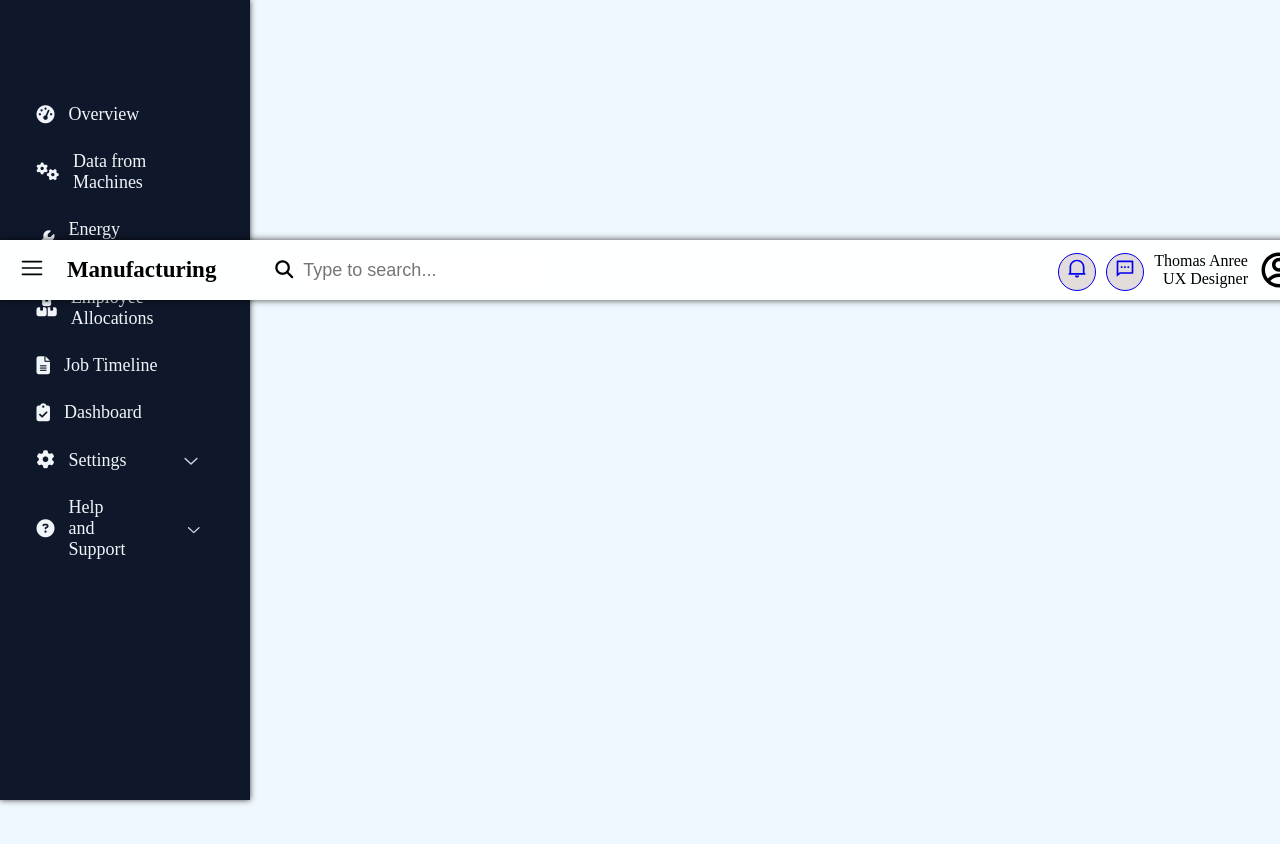
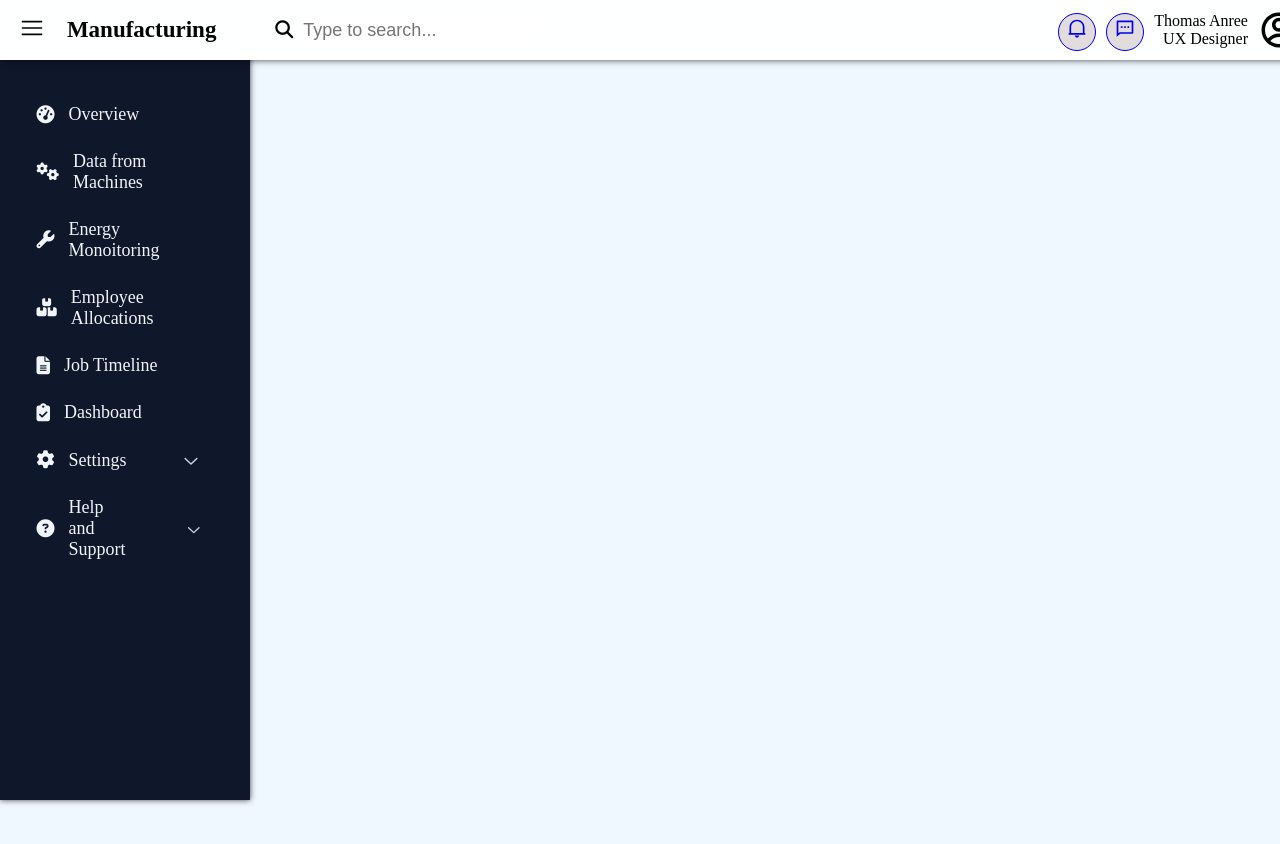
Before and after one commit to LansubTech2024/MES_Frontend, a React (Vite) app: page / in a window 1280 px wide. Shown: the top 844 px of the page. After the commit the page ends 800 px from the top, so only its background shows below. Built offline with nearby package versions, Linux system fonts and the light colour scheme.

Commit message:
some changes added

```diff
--- a/src/Components/CompanyInfo/CompanyInfo.css
+++ b/src/Components/CompanyInfo/CompanyInfo.css
@@ -24,7 +24,7 @@
     font-size: 25px;
     color: rgb(3, 3, 82);
   }
-  main {
+  .company-details main {
     padding: 20px;
     margin-top: 15rem;
     opacity: 0;
--- a/src/Components/Header/Header.css
+++ b/src/Components/Header/Header.css
@@ -7,6 +7,7 @@
     background-color: rgb(254, 255, 255);
     margin: 0;
     position: fixed;
+    margin-top: 0;
     left: 0;
     z-index: 10;
     box-shadow:  0px 0px 7px rgba(0,0,0,0.73);
--- a/src/Login/Login.css
+++ b/src/Login/Login.css
@@ -1,8 +1,3 @@
-body{
-    margin: 0;
-    padding: 0;
-    height: 100vh;
-}
 .login-container{
     background: linear-gradient(to left , white 60%, #1281ea 40%);
     width: 59rem;
--- a/src/Signup/Signup.css
+++ b/src/Signup/Signup.css
@@ -1,8 +1,3 @@
-body{
-    margin: 0;
-    padding: 0;
-    height: 100vh;
-}
 .signup-container{
     background: linear-gradient(to left , white 60%, #1281ea 40%);
     width: 59rem;
```
